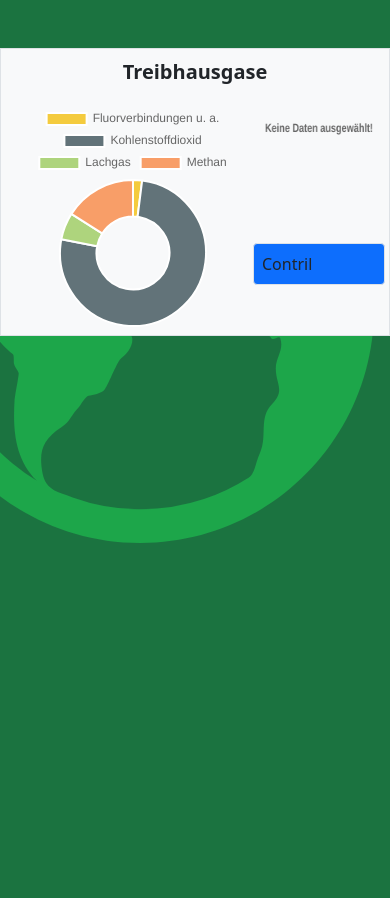
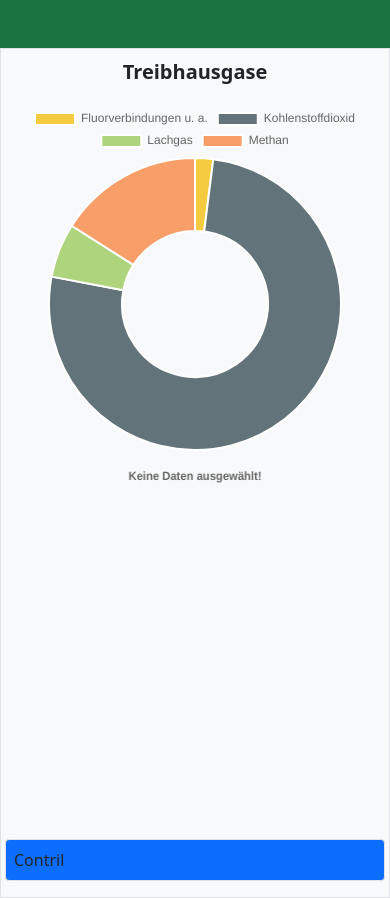
Before and after one commit to DrDeee/emissions, a plain HTML site: page index.html in a window 390 px wide. Before the commit the page ends 844 px from the top, so only its background shows below. Drawn offline with nearby package versions, Linux system fonts and the light colour scheme.

Commit message:
Update index.html

```diff
--- a/index.html
+++ b/index.html
@@ -16,10 +16,10 @@
             Treibhausgase
         </div>
         <div class="container mx-auto row border border-top-0 bg-light p-2">
-            <div class="col col-8">
+            <div class="col col-md-8">
                 <canvas id="chart"></canvas>
             </div>
-            <div class="col col-4 p-2">
+            <div class="col col-md-4 p-2">
                 <div class="row">
                     <canvas id="subchart"></canvas>
                 </div>
```
